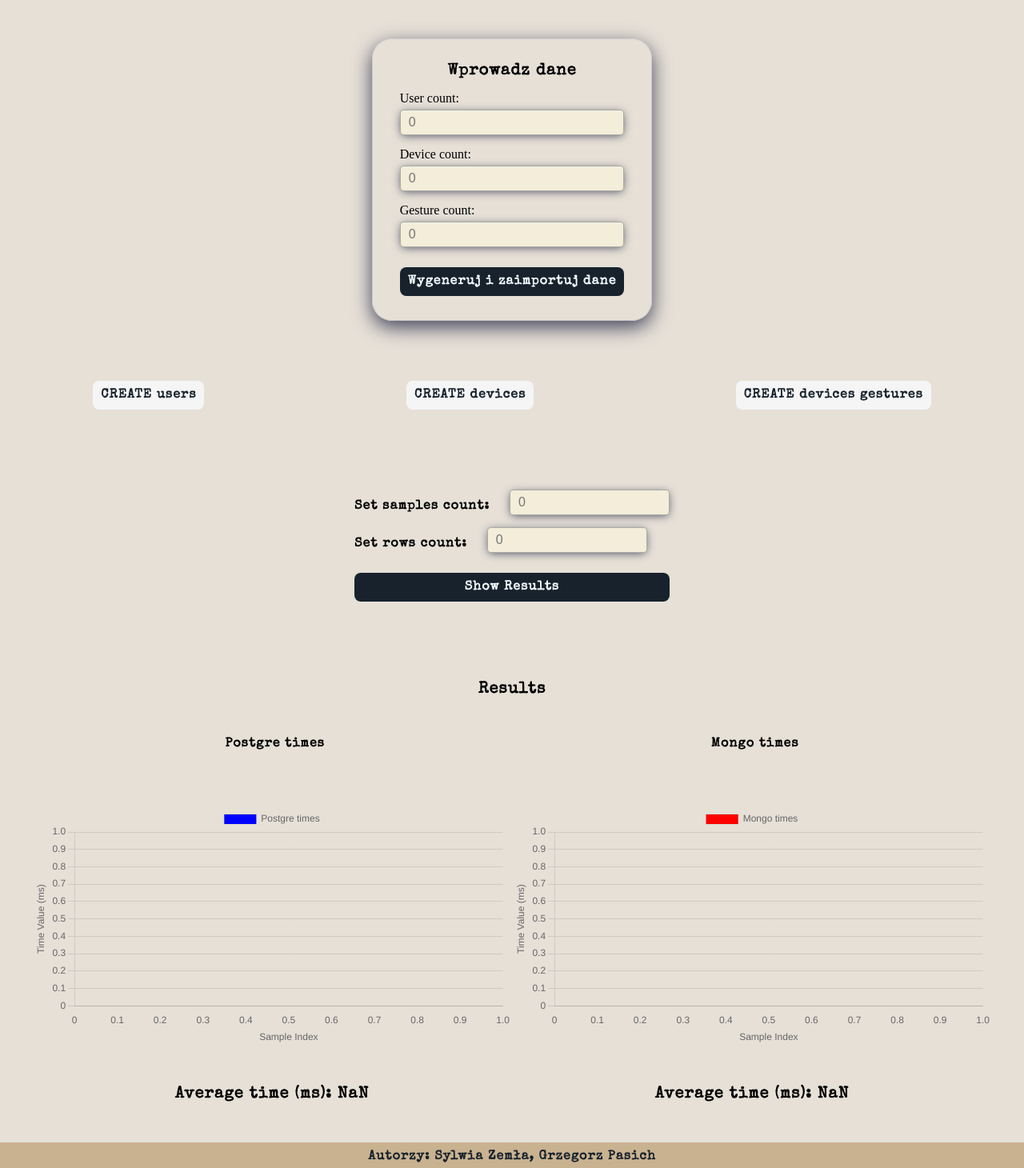
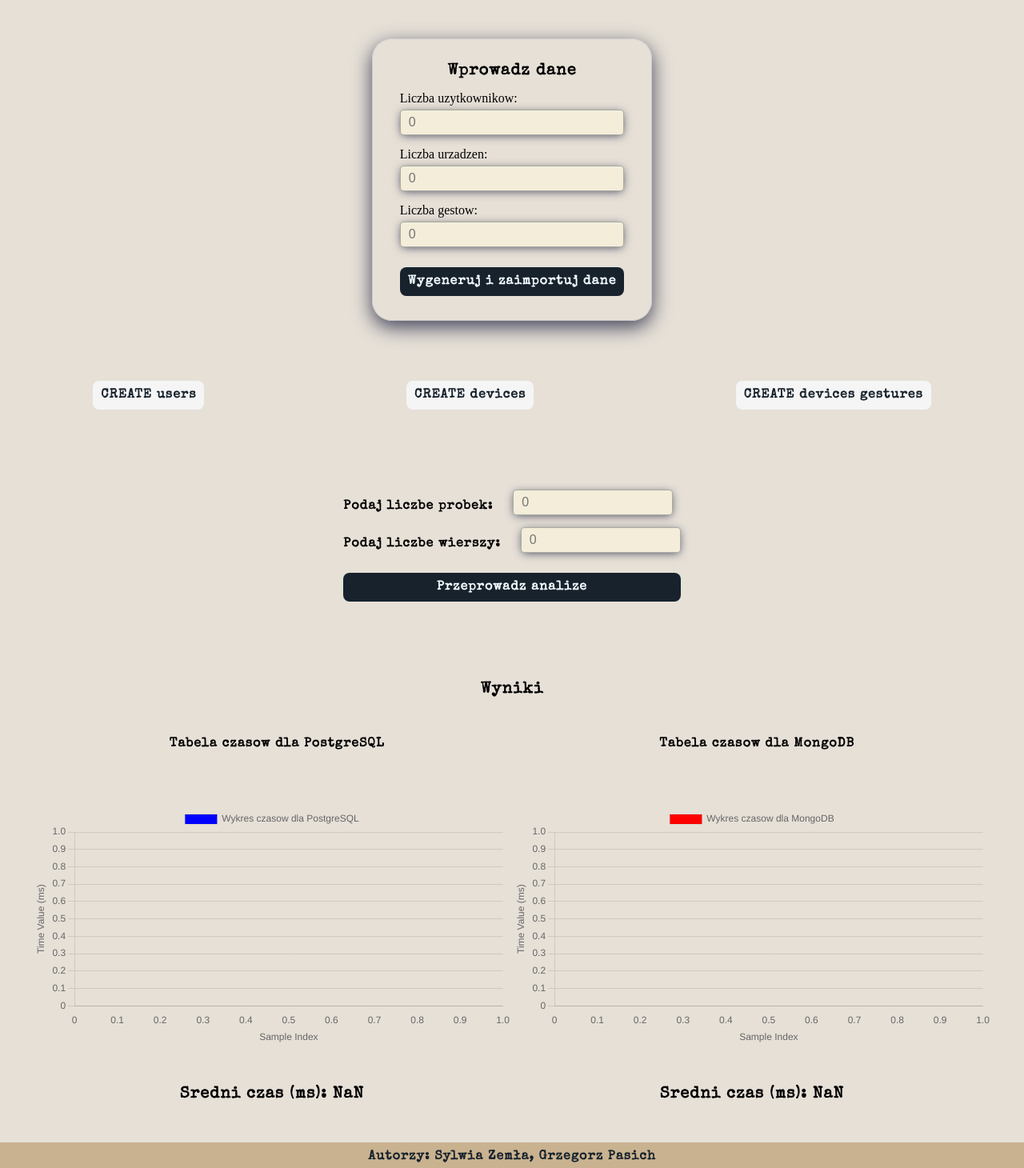
Before and after one commit to grzesiek999/ztbd_project, a React (Vite) app in the folder client/: page /create in a window 1280 px wide. Shown: the part 130-1590 px from the top of the page at 80% size. Built offline with nearby package versions, Linux system fonts and the light colour scheme.

Commit message:
gesture logs table structure modifited, front to PL language

```diff
--- a/client/src/components/DataGenerator/DataGenerator.tsx
+++ b/client/src/components/DataGenerator/DataGenerator.tsx
@@ -26,7 +26,7 @@ export default function DataGenerator() {
                 log_count
             })
         });
-        if (response.ok) { setMessage('Data imported successfully !'); }
+        if (response.ok) { setMessage('Dane zaimportowane pomyślnie !'); }
         else { console.log(response.status, response.statusText); }
     }
 
@@ -64,7 +64,7 @@ export default function DataGenerator() {
         <div className={'data-generator-div'}>
             <form onSubmit={importData}>
                 <span>Wprowadz dane</span>
-                <label>User count:</label>
+                <label>Liczba uzytkownikow:</label>
                 <input
                     id="userCountInput"
                     type="number"
@@ -74,7 +74,7 @@ export default function DataGenerator() {
                     required={true}
                     onChange={handleUserCount}
                 />
-                <label>Device count:</label>
+                <label>Liczba urzadzen:</label>
                 <input
                     id="deviceCountInput"
                     type="number"
@@ -84,7 +84,7 @@ export default function DataGenerator() {
                     required={true}
                     onChange={handleDeviceCountRange}
                 />
-                <label>Gesture count:</label>
+                <label>Liczba gestow:</label>
                 <input
                     id="gestureCountInput"
                     type="number"
--- a/client/src/components/Delete/DeletePageContent.tsx
+++ b/client/src/components/Delete/DeletePageContent.tsx
@@ -35,7 +35,7 @@ export default function DeletePageContent() {
                         setDeleteDeviceGestureByGestureType(false)
                     }}
                     className={deleteUsersByUserId ? activeClass : noActiveClass}
-                >DELETE users by user id</button>
+                >DELETE users</button>
                 <button
                     type={"button"}
                     onClick={() => {
@@ -44,7 +44,7 @@ export default function DeletePageContent() {
                         setDeleteDeviceGestureByGestureType(false)
                     }}
                     className={deleteDeviceByDeviceId ? activeClass : noActiveClass}
-                >DELETE devices by device id</button>
+                >DELETE devices</button>
                 <button
                     type={"button"}
                     onClick={() => {
@@ -53,7 +53,7 @@ export default function DeletePageContent() {
                         setDeleteDeviceGestureByGestureType(true)
                     }}
                     className={deleteDeviceGestureByGestureType ? activeClass : noActiveClass}
-                >DELETE devices gestures by gesture type</button>
+                >DELETE devices gestures</button>
             </div>
             <SampleOrganism path={path} httpMethod={"DELETE"} />
         </div>
--- a/client/src/components/General/ResultsOrganism.tsx
+++ b/client/src/components/General/ResultsOrganism.tsx
@@ -38,18 +38,18 @@ export default function ResultsOrganism({postgreTimes, mongoTimes}: ResultsOrgan
 
     return (
         <div className="results-organism-div">
-            <span>Results</span>
+            <span>Wyniki</span>
             <div className="tables-div">
-                <TableOfData title={'Postgre times'} timesArray={postgreTimes}/>
-                <TableOfData title={'Mongo times'} timesArray={mongoTimes}/>
+                <TableOfData title={'Tabela czasow dla PostgreSQL'} timesArray={postgreTimes}/>
+                <TableOfData title={'Tabela czasow dla MongoDB'} timesArray={mongoTimes}/>
             </div>
             <div className="charts-div">
-                <ScatterChart title={'Postgre times'} timesArray={postgreTimes} chartColor={'blue'}/>
-                <ScatterChart title={'Mongo times'} timesArray={mongoTimes} chartColor={'red'}/>
+                <ScatterChart title={'Wykres czasow dla PostgreSQL'} timesArray={postgreTimes} chartColor={'blue'}/>
+                <ScatterChart title={'Wykres czasow dla MongoDB'} timesArray={mongoTimes} chartColor={'red'}/>
             </div>
             <div className="tables-div">
-                <span>Average time (ms): {postgreAverageTime.toFixed(3)}</span>
-                <span>Average time (ms): {mongoAverageTime.toFixed(3)}</span>
+                <span>Sredni czas (ms): {postgreAverageTime.toFixed(3)}</span>
+                <span>Sredni czas (ms): {mongoAverageTime.toFixed(3)}</span>
             </div>
         </div>
     )
--- a/client/src/components/General/SampleOrganism.tsx
+++ b/client/src/components/General/SampleOrganism.tsx
@@ -71,7 +71,7 @@ export default function SampleOrganism({path, httpMethod}: SampleOrganismProps)
         <div className={'sample-organism-div'}>
             <form onSubmit={useQuery}>
                 <div className={'sample-organism-input-container'}>
-                    <label>Set samples count:</label>
+                    <label>Podaj liczbe probek:</label>
                     <input
                         id="sampleNumberInput"
                         type="number"
@@ -83,7 +83,7 @@ export default function SampleOrganism({path, httpMethod}: SampleOrganismProps)
                     />
                 </div>
                 <div className={'sample-organism-input-container'}>
-                    <label>Set rows count:</label>
+                    <label>Podaj liczbe wierszy:</label>
                     <input
                         id="rowsCount"
                         type="number"
@@ -95,7 +95,7 @@ export default function SampleOrganism({path, httpMethod}: SampleOrganismProps)
                     />
                 </div>
                 <button type={'submit'} onClick={() => {
-                }} className={'data-generator-button'}>Show Results
+                }} className={'data-generator-button'}>Przeprowadz analize
                 </button>
             </form>
             <ResultsOrganism postgreTimes={postgreTimes} mongoTimes={mongoTimes}/>
--- a/client/src/components/General/TableOfData.tsx
+++ b/client/src/components/General/TableOfData.tsx
@@ -8,7 +8,7 @@ type TableOfDataProps = {
 const TableOfData = ({title, timesArray}: TableOfDataProps) => {
     const labels = Array.from(
         { length: timesArray.length },
-        (_, index) => `Sample ${index + 1}`
+        (_, index) => `Probka ${index + 1}`
     );
 
     return (
--- a/client/src/components/Select/SelectPageContent.tsx
+++ b/client/src/components/Select/SelectPageContent.tsx
@@ -35,7 +35,7 @@ export default function SelectPageContent() {
                         setDeviceGestureByUserId(false)
                     }}
                     className={usersByUserId ? activeClass : noActiveClass}
-                >SELECT users by user id</button>
+                >SELECT users</button>
                 <button
                     type={"button"}
                     onClick={() => {
@@ -44,7 +44,7 @@ export default function SelectPageContent() {
                         setDeviceGestureByUserId(false)
                     }}
                     className={deviceByUserId ? activeClass : noActiveClass}
-                >SELECT users devices data by user id</button>
+                >SELECT devices</button>
                 <button
                     type={"button"}
                     onClick={() => {
@@ -53,7 +53,7 @@ export default function SelectPageContent() {
                         setDeviceGestureByUserId(true)
                     }}
                     className={deviceGestureByDeviceId ? activeClass : noActiveClass}
-                >SELECT devices gestures by device id</button>
+                >SELECT device gestures</button>
             </div>
             <SampleOrganism path={path}  httpMethod={"POST"}/>
         </div>
```
Also changed, not shown: 1 other file (tests, documents, lock files or other folders).
